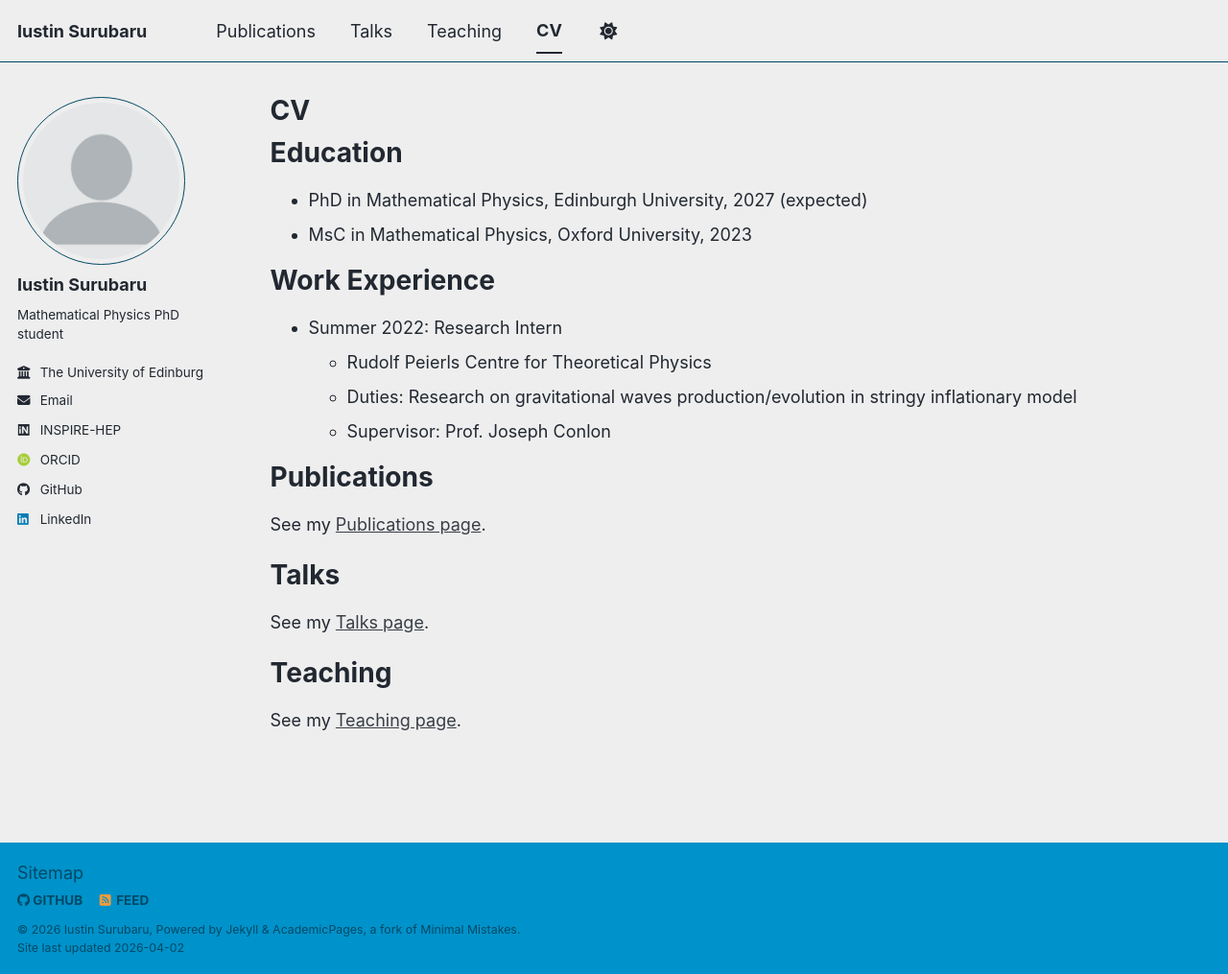
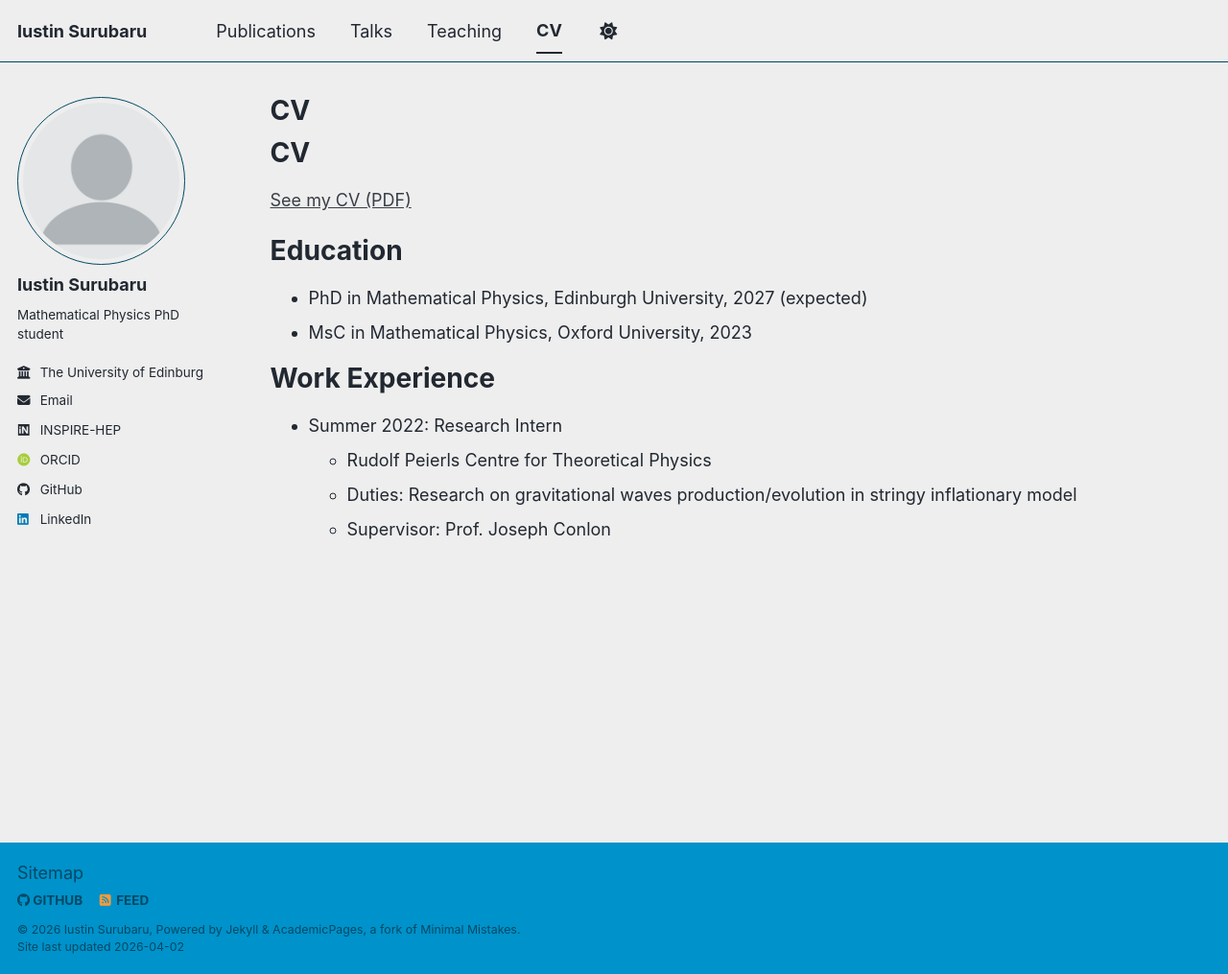
Before and after one commit to IustinS2/IustinS2.github.io, a Jekyll site: the page built from _pages/cv.md, in a window 1280 px wide and 1015 px high. Shown: the whole window at 96% size. Built offline with Jekyll 4.4.1, drawn with Linux system fonts in a browser that asks for light colours; some web fonts are replaced; a script bundle is joined from its source files by our own code; library files that are not in the unit come from our copies.

Commit message:
Update cv.md

```diff
--- a/_pages/cv.md
+++ b/_pages/cv.md
@@ -8,6 +8,9 @@ redirect_from:
 ---
 
 {% include base_path %}
+# CV
+
+[See my CV (PDF)](/files/CV Iustin Surubaru.pdf)
 
 Education
 ======
@@ -21,15 +24,3 @@ Work Experience
   * Rudolf Peierls Centre for Theoretical Physics
   * Duties: Research on gravitational waves production/evolution in stringy inflationary model
   * Supervisor: Prof. Joseph Conlon
-
-Publications
-======
-  See my [Publications page](/publications.html/).
-
-Talks
-======
-  See my [Talks page](/talks.html/).
-
-Teaching
-======
-  See my [Teaching page](/teaching.html/).
```
